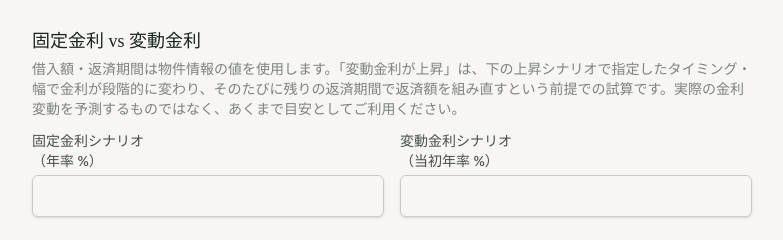
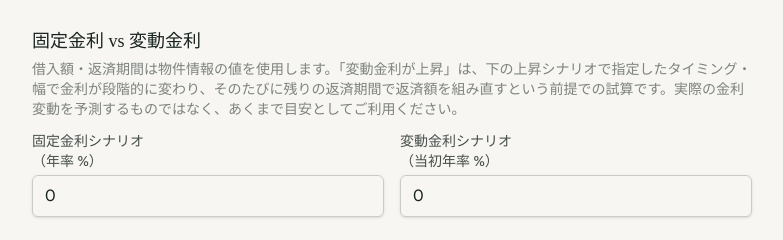
Before and after one commit to eightthree83work-source/smile-compass, a Next.js app: page / in a window 1280 px wide. Shown: the part 1600-1840 px from the top of the page, without its empty margins (248-1031 px from the left). Built offline with nearby package versions, Linux system fonts and the light colour scheme.

Commit message:
Use SignedDecimalInput for base fixed/variable rate fields

```diff
--- a/src/components/sections/FpSection.tsx
+++ b/src/components/sections/FpSection.tsx
@@ -608,8 +608,11 @@ export default function FpSection({ property }: FpSectionProps) {
     : null;
 
   // 固定金利 vs 変動金利の比較用。初期値のみPropertyの現在の金利をコピーし、以降は独立して編集できる
-  const [fixedRateAnnual, setFixedRateAnnual] = useState(() => property.interestRateAnnual);
-  const [variableRateAnnual, setVariableRateAnnual] = useState(() => property.interestRateAnnual);
+  // 「0.5」のような0始まりの小数やマイナス値を頭から入力できるよう、文字列で保持し計算時にのみ数値化する
+  const [fixedRateAnnualInput, setFixedRateAnnualInput] = useState(() => String(property.interestRateAnnual));
+  const [variableRateAnnualInput, setVariableRateAnnualInput] = useState(() => String(property.interestRateAnnual));
+  const fixedRateAnnual = parseSignedDecimal(fixedRateAnnualInput);
+  const variableRateAnnual = parseSignedDecimal(variableRateAnnualInput);
 
   // 変動金利の上昇シナリオ：簡単入力モード（上昇幅・間隔・回数）と詳細設定モード（行の自由編集）を切り替えられる
   const [useDetailedRateSteps, setUseDetailedRateSteps] = useState(false);
@@ -746,7 +749,7 @@ export default function FpSection({ property }: FpSectionProps) {
         </p>
 
         <div className="mt-3 grid grid-cols-1 gap-4 sm:grid-cols-2">
-          <RateInput
+          <SignedDecimalInput
             id="fixedRateAnnual"
             label={
               <>
@@ -755,10 +758,10 @@ export default function FpSection({ property }: FpSectionProps) {
                 （年率 %）
               </>
             }
-            value={fixedRateAnnual}
-            onChange={setFixedRateAnnual}
+            value={fixedRateAnnualInput}
+            onChange={setFixedRateAnnualInput}
           />
-          <RateInput
+          <SignedDecimalInput
             id="variableRateAnnual"
             label={
               <>
@@ -767,8 +770,8 @@ export default function FpSection({ property }: FpSectionProps) {
                 （当初年率 %）
               </>
             }
-            value={variableRateAnnual}
-            onChange={setVariableRateAnnual}
+            value={variableRateAnnualInput}
+            onChange={setVariableRateAnnualInput}
           />
         </div>
 
```
